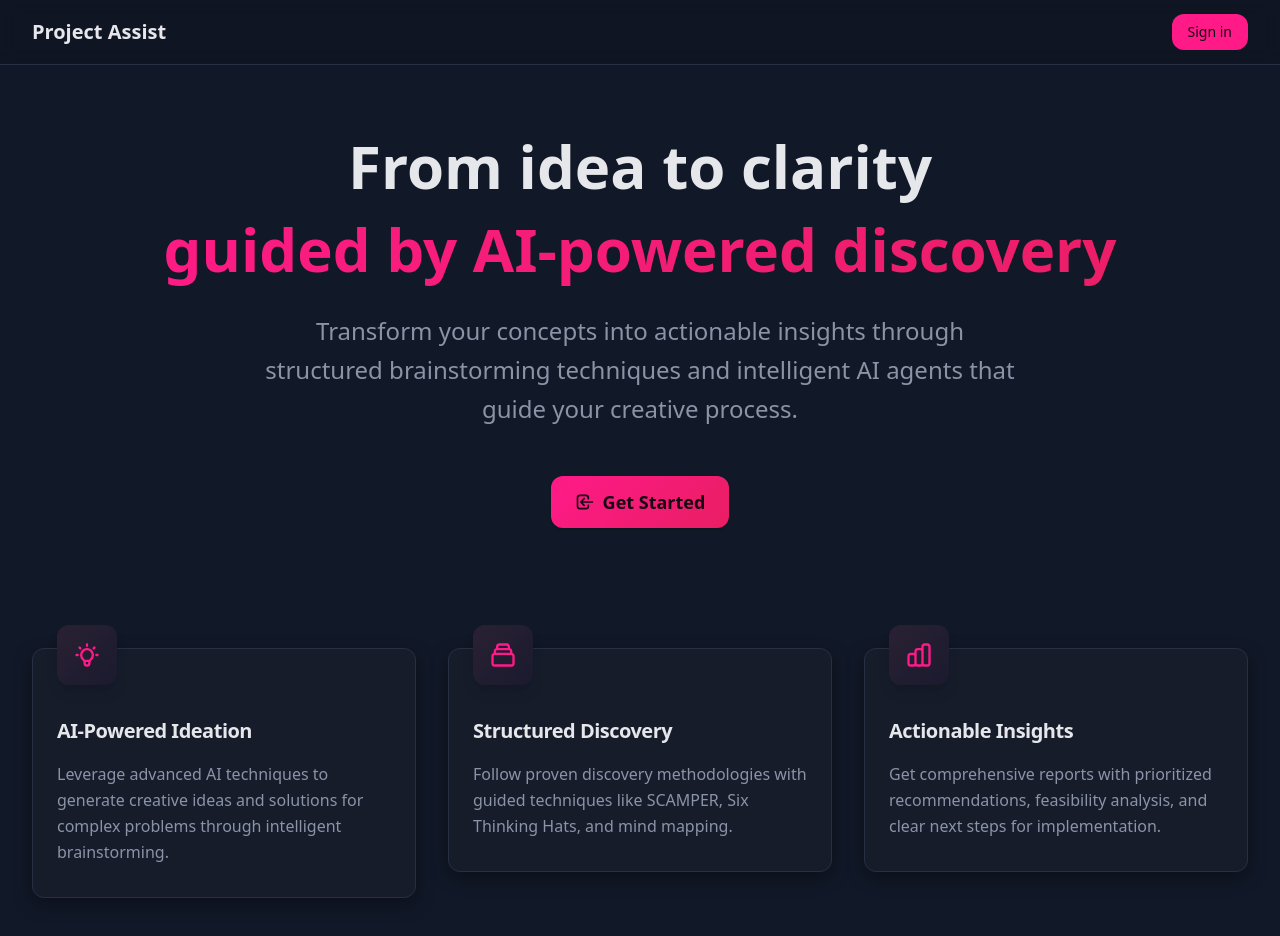
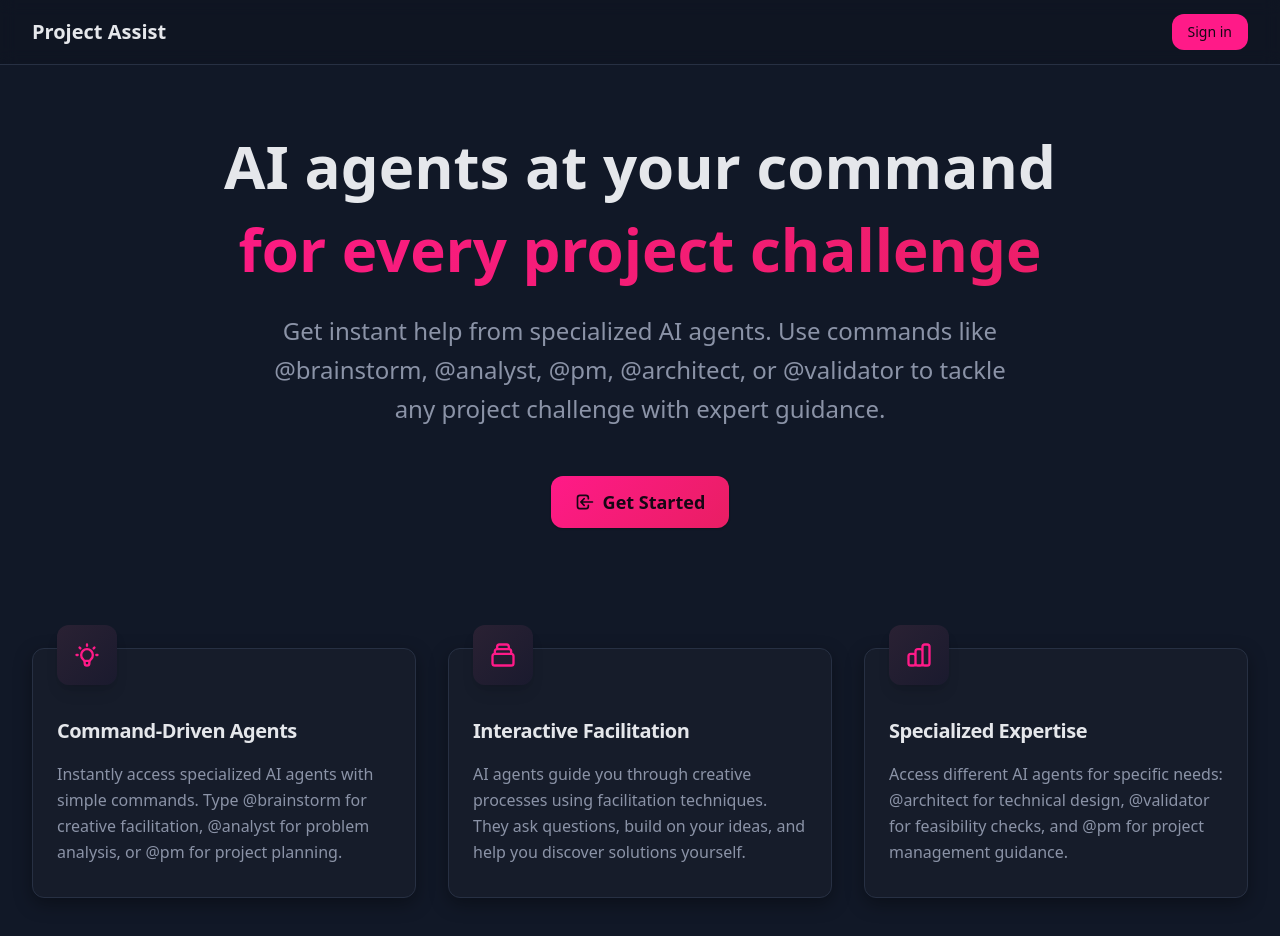
Before and after one commit to icemedia001/Project-Assist, a Next.js app: page / in a window 1280 px wide. Shown: the top 936 px of the page. Built offline with nearby package versions, Linux system fonts and the light colour scheme; no server answers.

Commit message:
Update homepage content to emphasize AI agent capabilities and command-driven interactions. Revise headings and descriptions for clarity, highlighting specialized AI commands for project challenges and creative facilitation.

```diff
--- a/src/app/page.tsx
+++ b/src/app/page.tsx
@@ -25,13 +25,13 @@ export default function Home() {
       <main className="max-w-7xl mx-auto py-16 px-4 sm:px-6 lg:px-8">
         <div className="text-center animate-fade-in">
           <h1 className="text-4xl sm:text-5xl md:text-6xl font-bold leading-tight">
-            From idea to clarity
+            AI agents at your command
             <span className="block mt-2 bg-gradient-to-r from-[var(--accent)] to-[#e91e63] bg-clip-text text-transparent">
-              guided by AI-powered discovery
+              for every project challenge
             </span>
           </h1>
           <p className="mt-6 max-w-3xl mx-auto text-lg sm:text-xl md:text-2xl text-[color:var(--muted)] leading-relaxed">
-            Transform your concepts into actionable insights through structured brainstorming techniques and intelligent AI agents that guide your creative process.
+            Get instant help from specialized AI agents. Use commands like @brainstorm, @analyst, @pm, @architect, or @validator to tackle any project challenge with expert guidance.
           </p>
 
           <div className="mt-12 flex justify-center animate-slide-up">
@@ -41,9 +41,9 @@ export default function Home() {
                 className="inline-flex items-center px-8 py-4 text-lg font-semibold rounded-lg btn-primary btn-ripple hover-lift"
               >
                 <svg className="w-5 h-5 mr-2" fill="none" stroke="currentColor" viewBox="0 0 24 24">
-                  <path strokeLinecap="round" strokeLinejoin="round" strokeWidth={2} d="M13 10V3L4 14h7v7l9-11h-7z" />
+                  <path strokeLinecap="round" strokeLinejoin="round" strokeWidth={2} d="M8 9l3 3-3 3m5 0h3M5 20h14a2 2 0 002-2V6a2 2 0 00-2-2H5a2 2 0 00-2 2v12a2 2 0 002 2z" />
                 </svg>
-                Start Discovery Session
+                Start Agent Session
               </Link>
             ) : (
               <Link
@@ -71,9 +71,9 @@ export default function Home() {
                       </svg>
                     </span>
                   </div>
-                  <h3 className="mt-8 text-xl font-semibold tracking-tight">AI-Powered Ideation</h3>
+                  <h3 className="mt-8 text-xl font-semibold tracking-tight">Command-Driven Agents</h3>
                   <p className="mt-4 text-base text-[color:var(--muted)] leading-relaxed">
-                    Leverage advanced AI techniques to generate creative ideas and solutions for complex problems through intelligent brainstorming.
+                    Instantly access specialized AI agents with simple commands. Type @brainstorm for creative facilitation, @analyst for problem analysis, or @pm for project planning.
                   </p>
                 </div>
               </div>
@@ -89,9 +89,9 @@ export default function Home() {
                       </svg>
                     </span>
                   </div>
-                  <h3 className="mt-8 text-xl font-semibold tracking-tight">Structured Discovery</h3>
+                  <h3 className="mt-8 text-xl font-semibold tracking-tight">Interactive Facilitation</h3>
                   <p className="mt-4 text-base text-[color:var(--muted)] leading-relaxed">
-                    Follow proven discovery methodologies with guided techniques like SCAMPER, Six Thinking Hats, and mind mapping.
+                    AI agents guide you through creative processes using facilitation techniques. They ask questions, build on your ideas, and help you discover solutions yourself.
                   </p>
                 </div>
               </div>
@@ -107,9 +107,9 @@ export default function Home() {
                       </svg>
                     </span>
                   </div>
-                  <h3 className="mt-8 text-xl font-semibold tracking-tight">Actionable Insights</h3>
+                  <h3 className="mt-8 text-xl font-semibold tracking-tight">Specialized Expertise</h3>
                   <p className="mt-4 text-base text-[color:var(--muted)] leading-relaxed">
-                    Get comprehensive reports with prioritized recommendations, feasibility analysis, and clear next steps for implementation.
+                    Access different AI agents for specific needs: @architect for technical design, @validator for feasibility checks, and @pm for project management guidance.
                   </p>
                 </div>
               </div>
```
